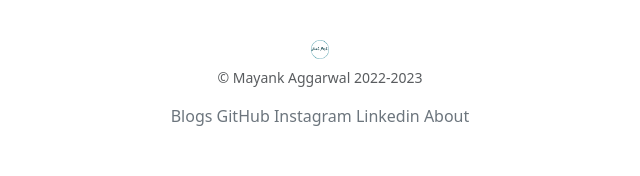
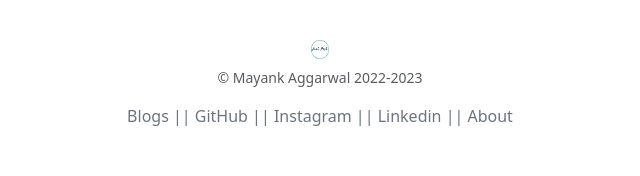
Before and after one commit to mayank-0407/BookDesk, a Django app: template home/templates/home/home.html in a window 1280 px wide. Shown: the part 723-899 px from the top of the page, without its empty margins (320-960 px from the left). Run offline with Django 4.2, Linux system fonts and the light colour scheme; the template is opened without the code that fills it, so the values that code supplies are empty; some libraries are stand-ins or nearby versions.

Commit message:
finalized footer

```diff
--- a/home/templates/home/home.html
+++ b/home/templates/home/home.html
@@ -83,10 +83,10 @@
       <div class="col-12 col-md">
         <img class="mb-2" src="{% static 'images/main_logo.png' %}" alt="" width="18" height="19">
         <small class="d-block mb-3 text-muted">&copy; Mayank Aggarwal 2022-2023</small>
-        <a class="link-secondary text-decoration-none" target="_blank" href="https://blog.mayankaggarwal.live/">Blogs</a>
-        <a class="link-secondary text-decoration-none" target="_blank" href="https://github.com/mayank-0407">GitHub</a>
-        <a class="link-secondary text-decoration-none" target="_blank" href="https://www.instagram.com/mayank._.2036/">Instagram</a>
-        <a class="link-secondary text-decoration-none" target="_blank" href="https://www.linkedin.com/in/maggarwal04/">Linkedin</a>
+        <a class="link-secondary text-decoration-none" target="_blank" href="https://blog.mayankaggarwal.live/">Blogs ||</a>
+        <a class="link-secondary text-decoration-none" target="_blank" href="https://github.com/mayank-0407">GitHub ||</a>
+        <a class="link-secondary text-decoration-none" target="_blank" href="https://www.instagram.com/mayank._.2036/">Instagram ||</a>
+        <a class="link-secondary text-decoration-none" target="_blank" href="https://www.linkedin.com/in/maggarwal04/">Linkedin ||</a>
         <a class="link-secondary text-decoration-none" target="_blank" href="https://mayankaggarwal.live/">About</a>
       </div>
     </div>
```
